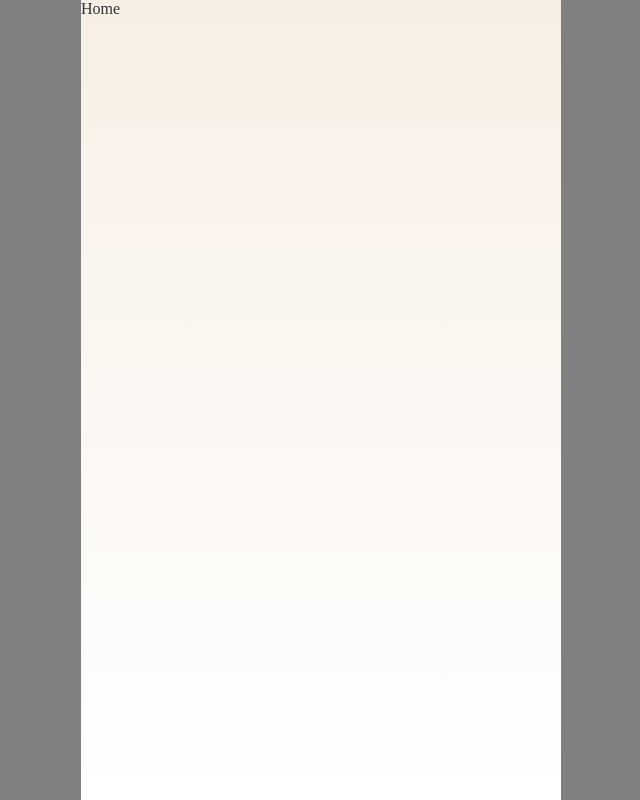
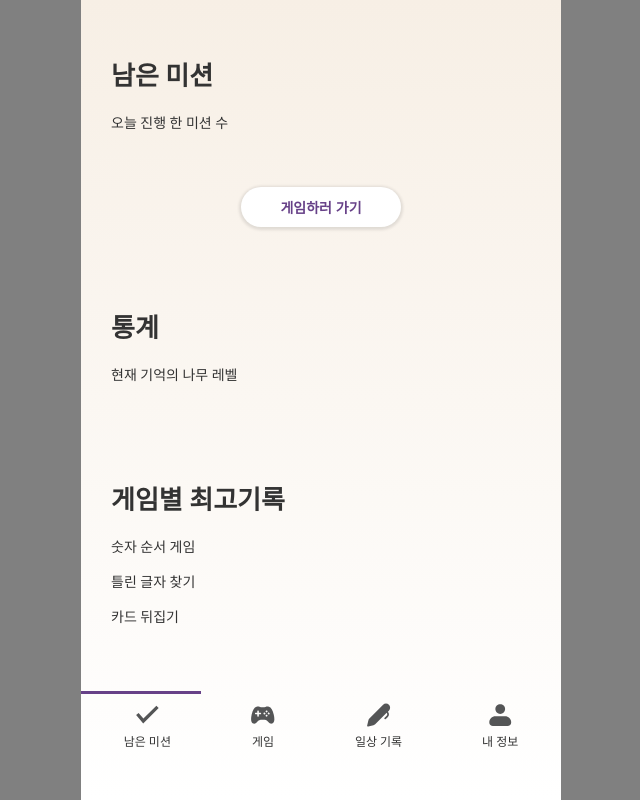
Before and after one commit to 9oormthon-univ/2024_DANPOONG_TEAM_18_FE, a React (Vite) app: page / in a window 1280 px wide. Shown: the whole page, without its empty margins (319-959 px from the left). Built offline with nearby package versions, Linux system fonts and the light colour scheme.

Commit message:
feat: create home page

```diff
--- a/src/components/NavigationBar.jsx
+++ b/src/components/NavigationBar.jsx
@@ -12,8 +12,8 @@ const menuItem = [
     { path: profile, text: '내 정보' }
 ];
 
-const NavigationBar = () => {
-    const [menuTab, setMenuTab] = useState(0);
+const NavigationBar = ({ activeTab }) => {
+    const [menuTab, setMenuTab] = useState(activeTab);
 
     const handleMenuClick = (index) => {
         setMenuTab(index);
--- a/src/pages/Home.jsx
+++ b/src/pages/Home.jsx
@@ -1,8 +1,95 @@
+import styled from "styled-components"
+import Button from '../components/Button'
+import NavigationBar from '../components/NavigationBar'
+import { useNavigate } from "react-router-dom"
+import { useState } from "react"
 
 const Home = () => {
+  const nav = useNavigate();
+  const [activeTab, setActiveTab] = useState(0);
+
+  const handleGameNav = () => {
+    nav('/game');
+    setActiveTab(1);
+  }
+
   return (
-    <div>Home</div>
+    <Wrapper>
+      <ContentsWrapper>
+        <TopSection>
+          <Title>남은 미션</Title>
+          <SecondTitle>오늘 진행 한 미션 수 </SecondTitle>
+          <ButtonContainer>
+            <Button text={"게임하러 가기"} onClick={() => handleGameNav()}/>
+          </ButtonContainer>
+        </TopSection>
+
+        <MiddleSection>
+          <Title>통계</Title>
+          <SecondTitle>현재 기억의 나무 레벨 </SecondTitle>
+        </MiddleSection>
+
+        <BottomSection>
+          <Title>게임별 최고기록</Title>
+          <SecondTitle>숫자 순서 게임</SecondTitle>
+          <SecondTitle>틀린 글자 찾기</SecondTitle>
+          <SecondTitle>카드 뒤집기</SecondTitle>
+        </BottomSection>
+      </ContentsWrapper>
+        <NavigationBar activeTab={activeTab} />
+    </Wrapper>
   )
 }
 
+const Wrapper = styled.div`
+  display: flex;
+  flex-direction: column;
+`;
+
+const ContentsWrapper = styled.div`
+  display: flex;
+  flex-direction: column;
+  padding: 55px 30px;
+  width: 100%;
+  gap: 80px;
+`;
+
+const ButtonContainer = styled.div`
+  display: flex;
+  justify-content: center;
+  align-items: center;
+  margin-top: 40px;
+`
+
+const TopSection = styled.div`
+  display: flex;
+  flex-direction: column;
+
+  Button {
+    width: 160px;
+    height: 40px;
+  }
+`
+
+const MiddleSection = styled.div`
+  display: flex;
+  flex-direction: column;
+`
+
+const BottomSection = styled.div`
+    display: flex;
+    flex-direction: column;
+`
+
+const Title = styled.div`
+    font-weight: 600;
+    font-size: 26px;
+    margin-bottom: 20px;
+`
+
+const SecondTitle = styled.div`
+    font-size: 14px;
+    margin-bottom: 15px;
+`
+
 export default Home
```
